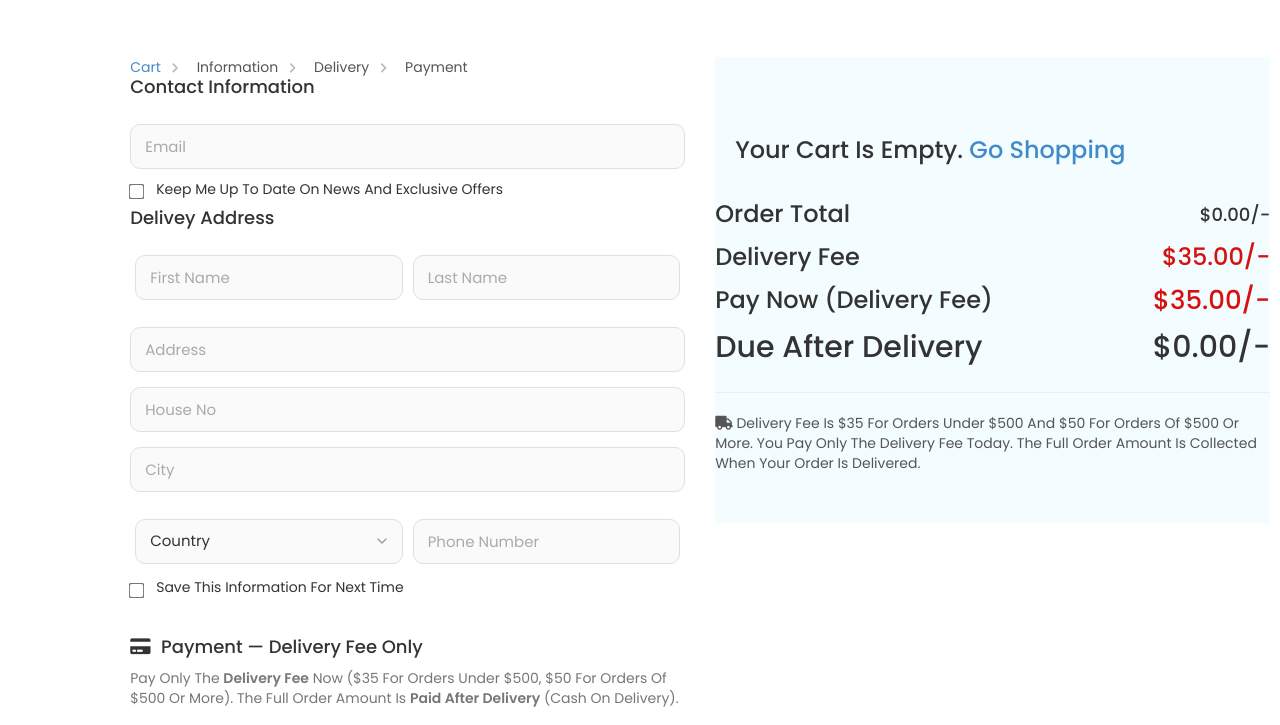
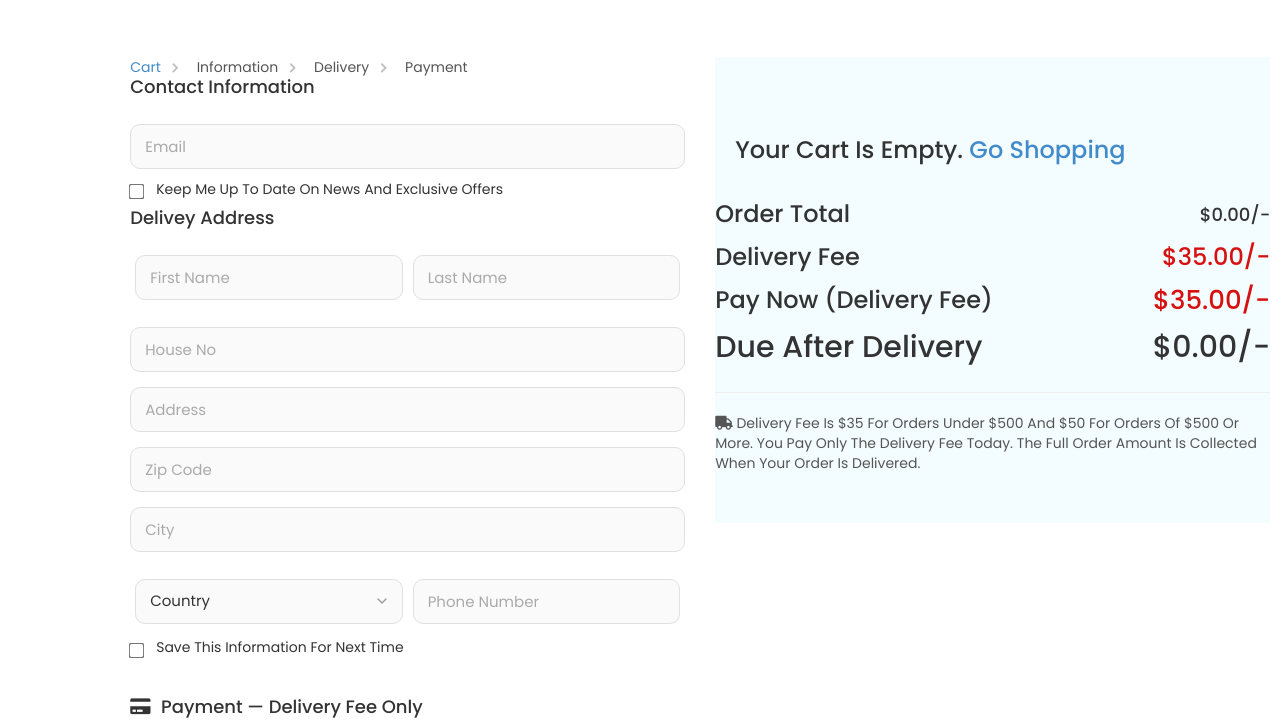
Before and after one commit to francis2030njuguna-cmd/onlinesells, a website: page public/checkout.html in a window 1280 px wide. Shown: the part 73-798 px from the top of the page. Drawn offline with nearby package versions, Linux system fonts and the light colour scheme.

Commit message:
Update checkout.html

```diff
--- a/public/checkout.html
+++ b/public/checkout.html
@@ -84,7 +84,6 @@
                 padding-top: 70px !important;
             }
         }
-
         /* ================= CHECKOUT LAYOUT ALIGNMENT ================= */
 
         #checkout_page {
@@ -95,7 +94,6 @@
         .checkout_1>.col-sm-6 {
             margin-bottom: 30px;
         }
-
         /* breadcrumb list alignment */
 
         .check_lm1 ul {
@@ -121,7 +119,6 @@
             font-size: 1.1rem;
             color: #bbb;
         }
-
         /* form section headings */
 
         .check_lm2 h4,
@@ -129,7 +126,6 @@
         .check_lm6 h4 {
             margin: 0 0 12px;
         }
-
         /* checkbox rows */
 
         .check_lm3 h5.normal,
@@ -151,7 +147,6 @@
             padding-left: 5px;
             padding-right: 5px;
         }
-
         /* ================= BEAUTIFUL FORM INPUTS ================= */
 
         .form-control {
@@ -194,14 +189,12 @@
             background-position: right 12px center;
             background-size: 16px;
         }
-
         /* email validation state */
 
         .form-control.invalid {
             border-color: rgb(215, 16, 16);
             box-shadow: 0 0 0 3px rgba(215, 16, 16, 0.12);
         }
-
         /* ================= BEAUTIFUL BUTTONS ================= */
 
         .btn-beauty {
@@ -219,7 +212,6 @@
             text-decoration: none;
             line-height: 1.2;
         }
-
         /* gradient pay button */
 
         #pay-btn {
@@ -242,7 +234,6 @@
             transform: translateY(0);
             box-shadow: 0 4px 10px rgba(215, 16, 16, 0.3);
         }
-
         /* disabled pay button (until all inputs are done) */
 
         #pay-btn:disabled {
@@ -260,7 +251,6 @@
             margin-top: 2px;
             opacity: 0.95;
         }
-
         /* brand icons below the pay button text */
 
         #pay-btn .pay-icons {
@@ -274,7 +264,6 @@
         #pay-btn .pay-icons .fab {
             color: #fff;
         }
-
         /* outline "return to cart" button */
 
         .btn-outline {
@@ -290,7 +279,6 @@
             box-shadow: 0 6px 14px rgba(215, 16, 16, 0.25);
             text-decoration: none;
         }
-
         /* ================= PAYMENT SUMMARY LINE ABOVE BUTTON ================= */
 
         .pay-summary {
@@ -335,7 +323,6 @@
             background: #fafafa;
             color: #aaa;
         }
-
         /* ================= ACTION BUTTONS ROW ================= */
 
         .checkout_1l3 {
@@ -371,7 +358,6 @@
                 width: 100%;
             }
         }
-
         /* ================= ORDER SUMMARY ALIGNMENT ================= */
 
         .checkout_1r1i {
@@ -394,7 +380,6 @@
         .checkout_1r1i h4 {
             margin: 0;
         }
-
         /* injected cart item rows */
 
         .checkout_1r {
@@ -421,7 +406,6 @@
             font-size: 2rem;
             margin: 0;
         }
-
         /* ================= FOOTER ================= */
 
         .footer .box-container {
@@ -469,9 +453,8 @@
     <header class="header">
 
         <a href="./index.html" class="logo">
-    <img src="./photo_2026-10-07_11-34-48-removebg-preview.png" alt="MOBILE_HUB logo" style="height: 40px; vertical-align: middle;">
-    PHONEVAULT USA
-</a>
+            <img src="./photo_2026-10-07_11-34-48-removebg-preview.png" alt="MOBILE_HUB logo" style="height: 40px; vertical-align: middle;"> PHONEVAULT USA
+        </a>
 
         <nav class="navbar">
             <a href="./index.html">home</a>
@@ -542,8 +525,9 @@
                             </div>
 
                             <div class="check_lm4 clearfix">
+                                <input class="form-control" placeholder="House No" type="text" name="number" id="house-no">
                                 <input class="form-control" placeholder="Address" type="text" name="address" id="address">
-                                <input class="form-control" placeholder="House No" type="text" name="number" id="house-no">
+                                <input class="form-control" placeholder="Zip Code" type="text" name="Zip Code" id="house-no">
                                 <input class="form-control" placeholder="City" type="text" id="city">
                             </div>
 
@@ -570,8 +554,7 @@
                             <div class="check_lm6 clearfix" style="margin-top:30px;">
                                 <h4><i class="fas fa-credit-card"></i> Payment — Delivery Fee Only</h4>
                                 <p class="normal" style="font-size:1.4rem; color:#777; margin:0 0 10px;">
-                                    Pay only the <b>delivery fee</b> now ($35 for orders under $500,
-                                    $50 for orders of $500 or more). The full order amount is
+                                    Pay only the <b>delivery fee</b> now ($35 for orders under $500, $50 for orders of $500 or more). The full order amount is
                                     <b>paid after delivery</b> (cash on delivery).
                                 </p>
                             </div>
@@ -709,7 +692,7 @@
         // =====================================================
 
         // CHANGED: flat fees instead of percentage
-        const FEE_UNDER_500 = 35;   // order total < $500
+        const FEE_UNDER_500 = 35; // order total < $500
         const FEE_500_OR_MORE = 50; // order total >= $500
 
         const fmt = n => "$" + n.toLocaleString("en-US", {
```
